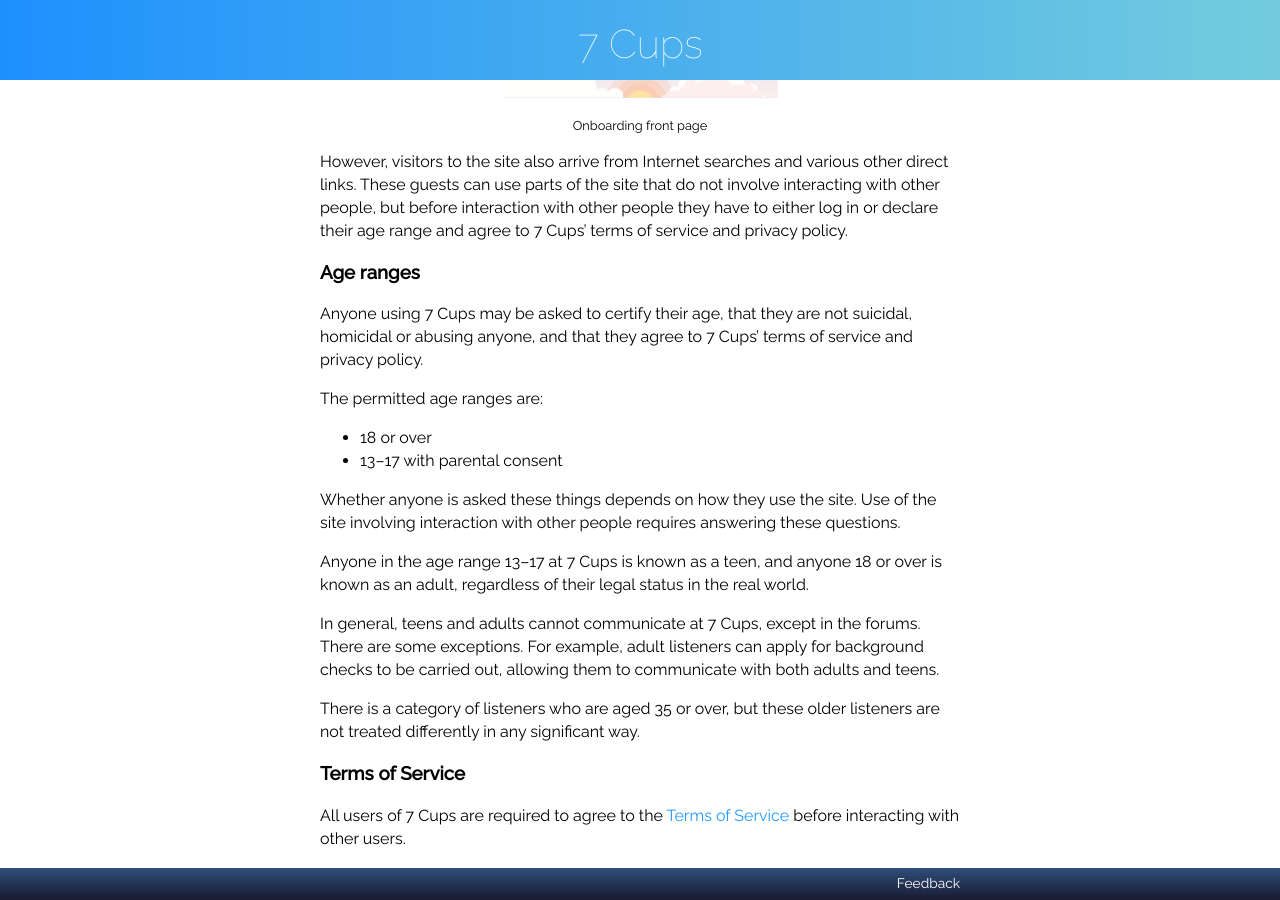
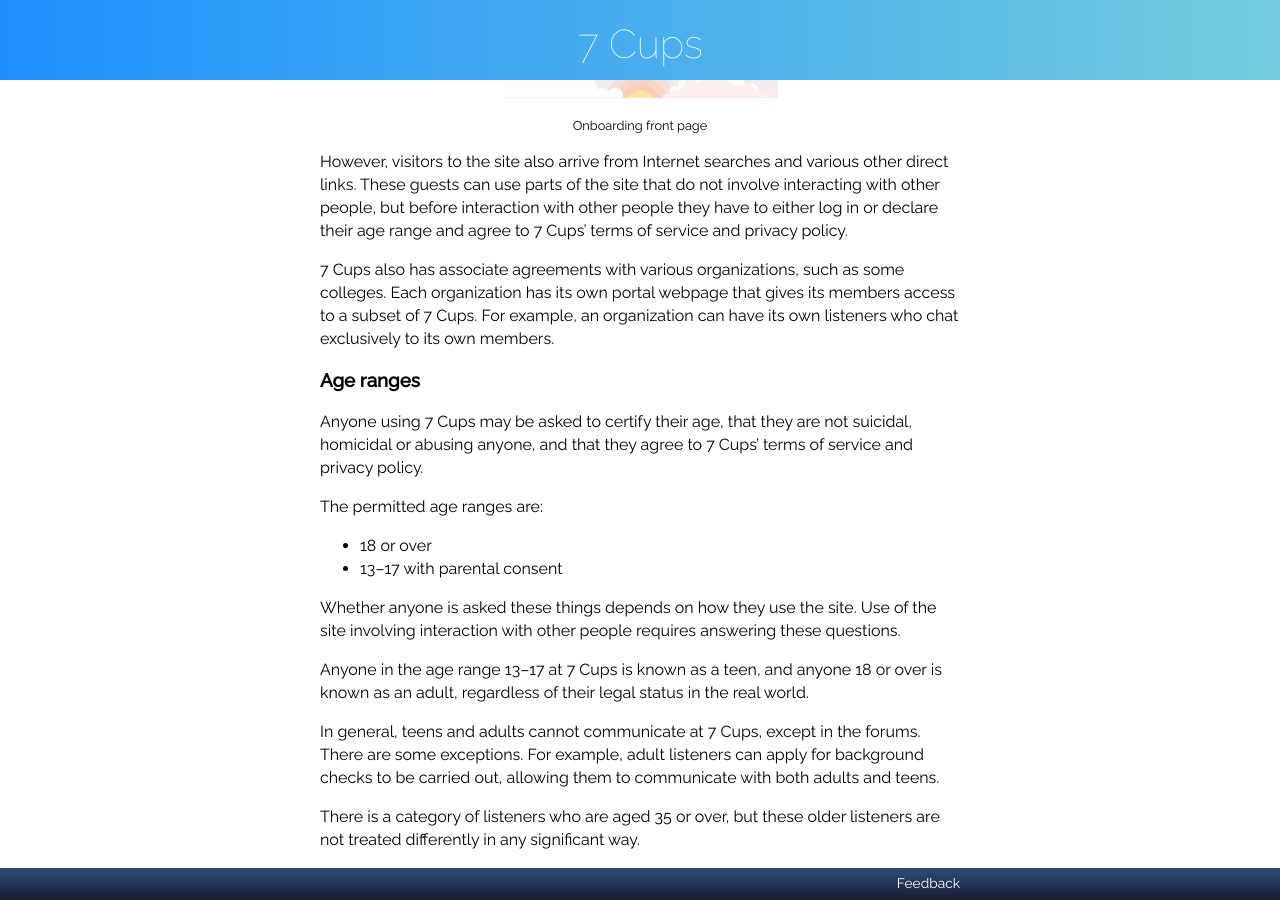
Before and after one commit to RarelyCharlie/rarelycharlie.github.io, a Jekyll site: the page built from _draft/7cups-no-pages.md, in a window 1280 px wide and 900 px high, scrolled down 8193 px. Built offline with Jekyll 4.4.1, drawn with Linux system fonts in a browser that asks for light colours.

Commit message:
mention portals

```diff
--- a/_includes/7cups.md
+++ b/_includes/7cups.md
@@ -209,6 +209,8 @@ Onboarding front page
 {: style="text-align: center; margin-top: 0; font-size: 80%;"}
 
 However, visitors to the site also arrive from Internet searches and various other direct links. These guests can use parts of the site that do not involve interacting with other people, but before interaction with other people they have to either log in or declare their age range and agree to 7 Cups' terms of service and privacy policy.
+
+7 Cups also has associate agreements with various organizations, such as some colleges. Each organization has its own portal webpage that gives its members access to a subset of 7 Cups. For example, an organization can have its own listeners who chat exclusively to its own members.
 
 ### Age ranges
 
```
